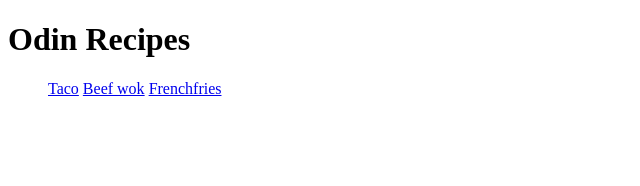
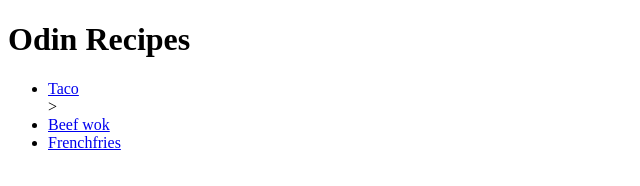
Before and after one commit to Coentra/Odin-recipes, a plain HTML site: page index.html in a window 1280 px wide. Shown: the whole page, without its empty margins (0-640 px from the left). Drawn offline with Linux system fonts and the light colour scheme.

Commit message:
Fixed so the items ar ine a li

```diff
--- a/index.html
+++ b/index.html
@@ -7,9 +7,9 @@
 <body>
 <h1>Odin Recipes</h1>
 <ul>
-<a href="recipes/taco.html">Taco</a>
-<a href="recipes/beefwok.html">Beef wok</a>
-<a href="recipes/frenchfries.html">Frenchfries</a>
+<li><a href="recipes/taco.html">Taco</a></li>>
+<li><a href="recipes/beefwok.html">Beef wok</a></li>
+<li><a href="recipes/frenchfries.html">Frenchfries</a></li>
 </ul>
 </body>
 </html>
```
